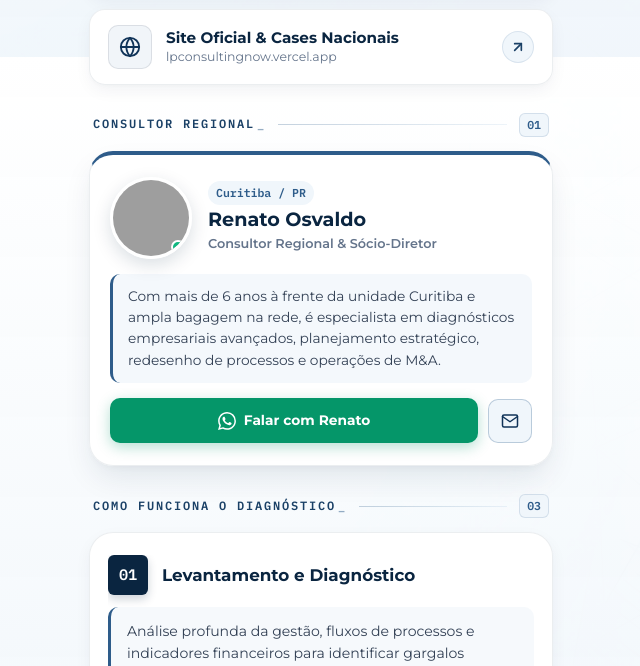
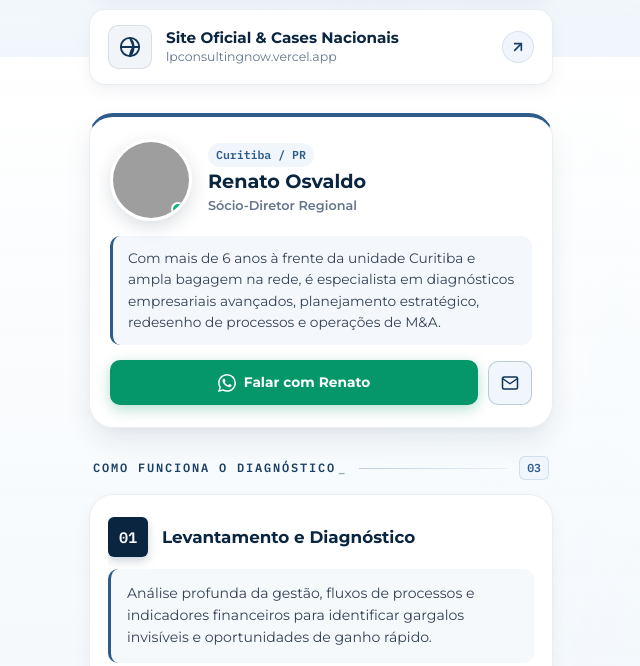
Before and after one commit to atendimentobihmks/blink-consulting-now-curitiba, a website built with Vite: page index.html in a window 1280 px wide. Shown: the part 743-1409 px from the top of the page, without its empty margins (319-959 px from the left). Built offline with nearby package versions, Linux system fonts and the light colour scheme; grey boxes are pictures that could not be loaded.

Commit message:
refactor: refinamento de layout, carrossel e background da LP

```diff
--- a/index.html
+++ b/index.html
@@ -139,7 +139,7 @@
               <svg width="22" height="22" viewBox="0 0 24 24" fill="none" stroke="currentColor" stroke-width="2" stroke-linecap="round" stroke-linejoin="round">
                 <circle cx="12" cy="12" r="10"></circle>
                 <line x1="2" y1="12" x2="22" y2="12"></line>
-                <path d="M12 2a15.3 15.3 0 0 1 4 10 15.3 15.3 0 0 1-4 10 15.3 15.3 0 0 1-4-10 15.3 15.3 0 0 1 4-10z"></path>
+                <path d="M12 2a15.3 15.3 0 0 1 4 10 15.3 15.3 0 0 1-4 10 15.3 15.3 0 0 1 4-10z"></path>
               </svg>
             </div>
             <div class="card-text-group">
@@ -159,19 +159,10 @@
     </section>
 
     <!-- =========================================================================
-         SECTION 2: DIRECTOR SPOTLIGHT CARD (AGORA ABAIXO DOS BOTÕES)
+         SECTION 2: DIRECTOR SPOTLIGHT CARD (DIRETO SEM DIVISOR "CONSULTOR REGIONAL")
          ========================================================================= -->
-    <section class="section-block" aria-labelledby="sec-director-title">
-      <div class="section-divider">
-        <span class="divider-label" id="sec-director-title">
-          CONSULTOR REGIONAL
-          <span class="cursor-blink" aria-hidden="true">_</span>
-        </span>
-        <div class="divider-line" aria-hidden="true"></div>
-        <span class="divider-counter">01</span>
-      </div>
-
-      <div class="director-spotlight-card" aria-label="Diretor Regional da Unidade">
+    <section class="section-block" aria-label="Diretor da Unidade Curitiba">
+      <div class="director-spotlight-card">
         <div class="director-card-top">
           <div class="director-avatar-wrapper">
             <img src="https://images.unsplash.com/photo-1519085360753-af0119f7cbe7?q=80&w=400&auto=format&fit=crop" alt="Renato Osvaldo" class="director-avatar-img" width="82" height="82" loading="eager">
@@ -180,7 +171,7 @@
           <div class="director-info-header">
             <span class="director-badge-city">Curitiba / PR</span>
             <h2 class="director-name">Renato Osvaldo</h2>
-            <p class="director-role">Consultor Regional & Sócio-Diretor</p>
+            <p class="director-role">Sócio-Diretor Regional</p>
           </div>
         </div>
         <p class="director-bio-text">
```
